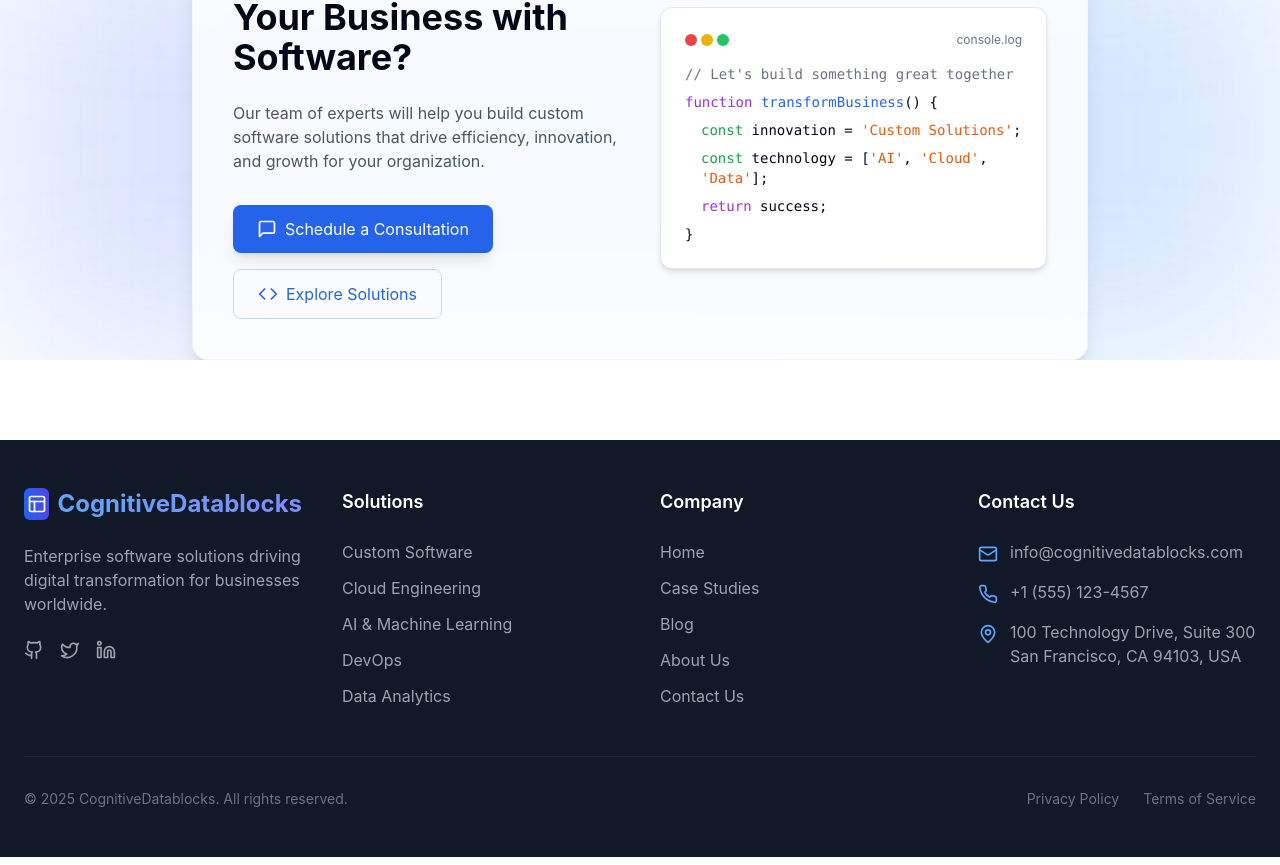
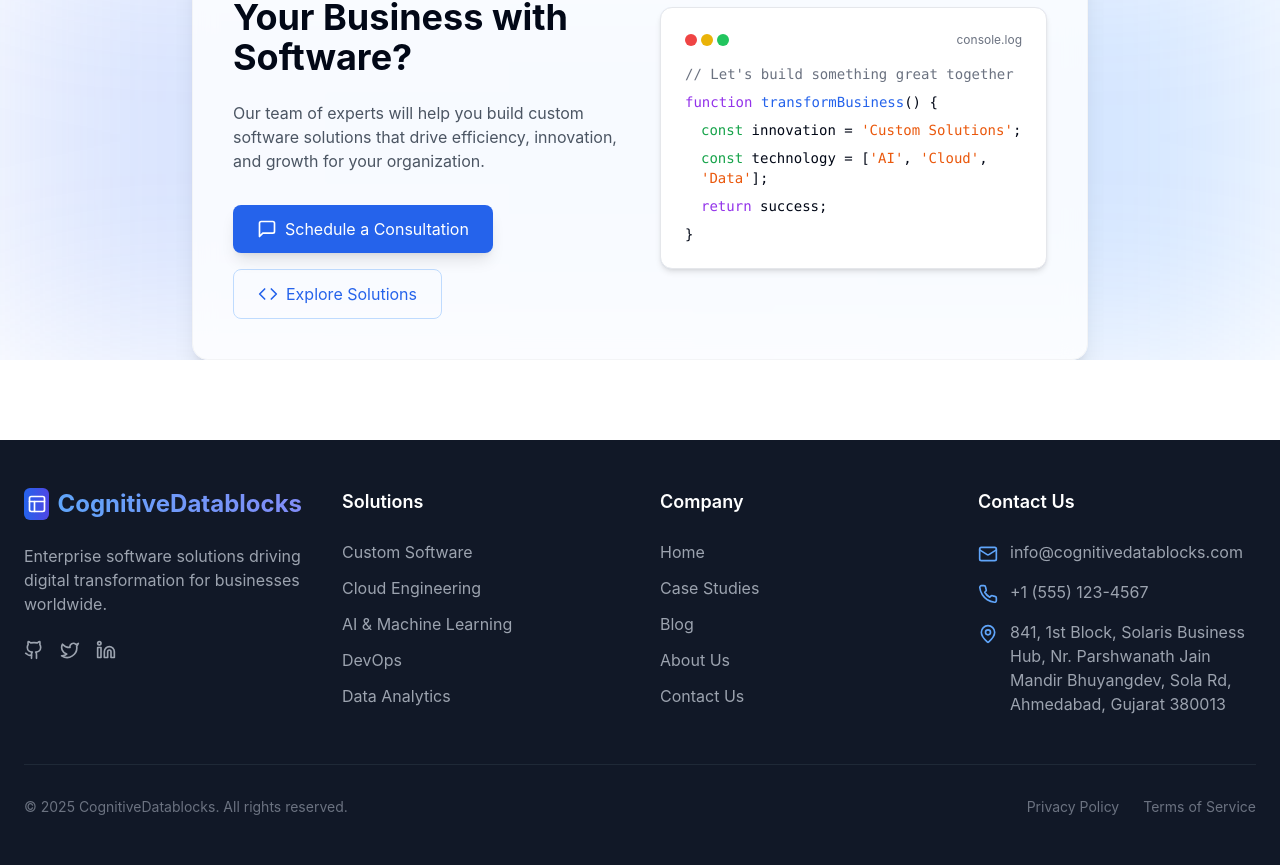
Before and after one commit to PayF123/futurispace-portfolio-36-original, a React (Vite) app: page / in a window 1280 px wide. Shown: the part 4154-5019 px from the top of the page. Built offline with nearby package versions, Linux system fonts and the light colour scheme.

Commit message:
Update footer address
Updates the address in the footer component.

```diff
--- a/src/components/layout/Footer.tsx
+++ b/src/components/layout/Footer.tsx
@@ -1,4 +1,3 @@
-
 import React from 'react';
 import { Link } from 'react-router-dom';
 import { Facebook, Twitter, Instagram, Linkedin, Mail, Phone, MapPin, Github } from 'lucide-react';
@@ -100,8 +99,7 @@ const Footer = () => {
               <li className="flex items-start">
                 <MapPin className="w-5 h-5 mr-3 text-blue-400 flex-shrink-0 mt-1" />
                 <span className="text-gray-400">
-                  100 Technology Drive, Suite 300<br />
-                  San Francisco, CA 94103, USA
+                  841, 1st Block, Solaris Business Hub, Nr. Parshwanath Jain Mandir Bhuyangdev, Sola Rd, Ahmedabad, Gujarat 380013
                 </span>
               </li>
             </ul>
```
